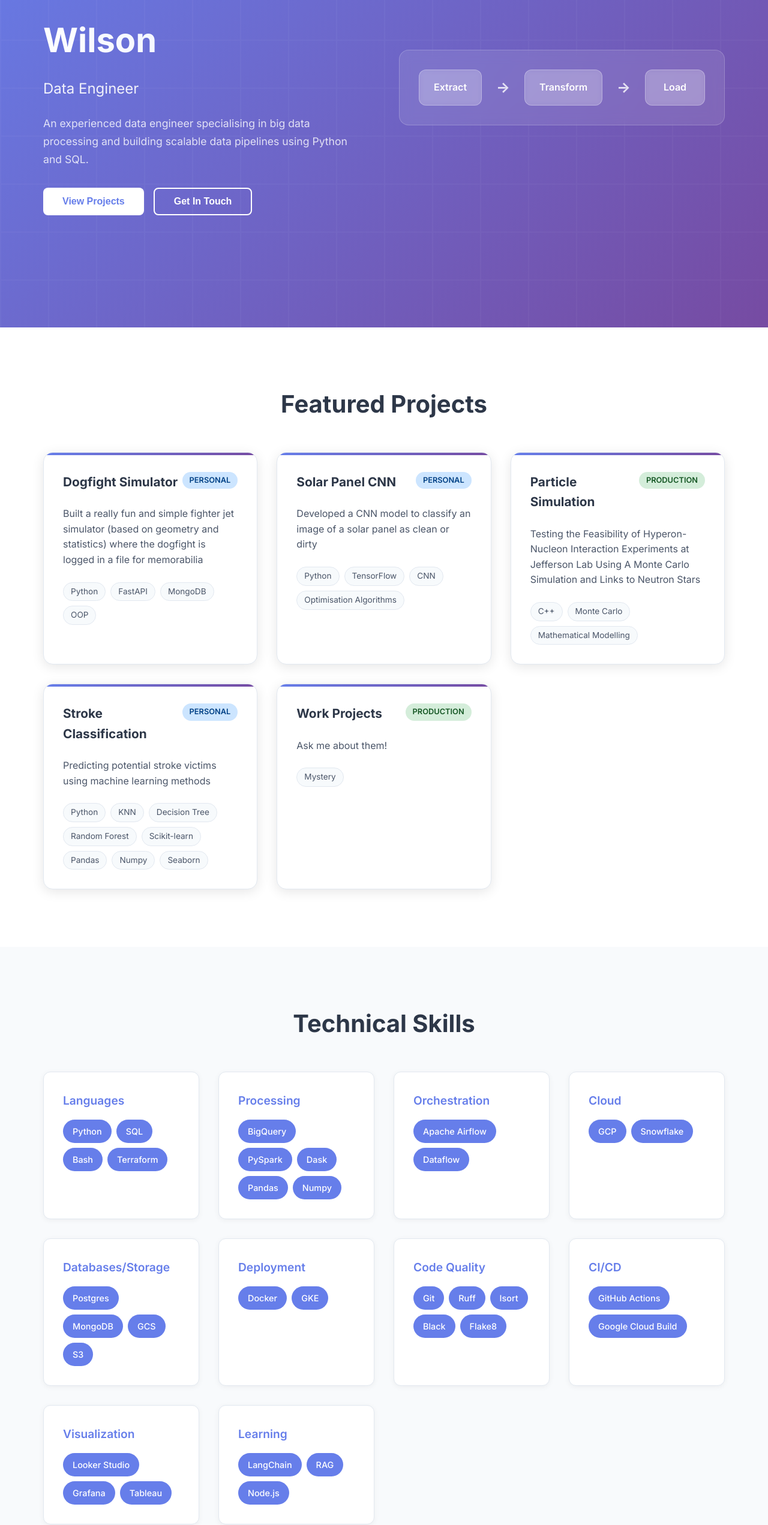
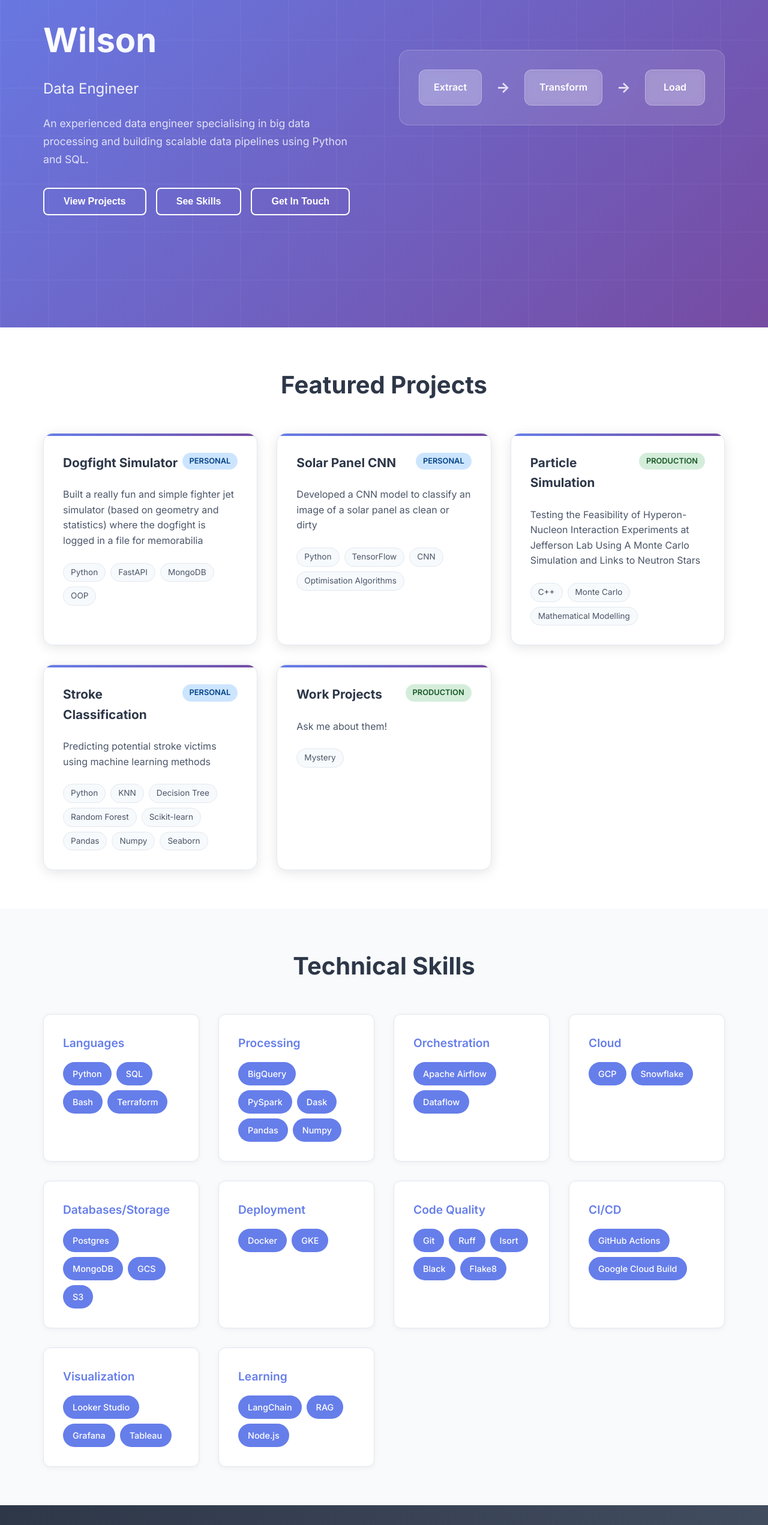
Before and after one commit to MattySanchez20/mattysanchez20.github.io, a React (Create React App) app in the folder my-app/: page / in a window 1280 px wide. Shown: the part 254-2797 px from the top of the page at 60% size. Built offline with nearby package versions, Linux system fonts and the light colour scheme.

Commit message:
rejig layout and add button

```diff
--- a/my-app/src/App.css
+++ b/my-app/src/App.css
@@ -154,9 +154,9 @@ body {
 
 /* Projects Section */
 .projects {
-  padding: 6rem 0;
+  padding: 4rem 0;
   background: white;
-  scroll-margin-top: 2rem;
+  scroll-margin-top: 0rem;
 }
 
 .projects h2 {
@@ -257,9 +257,9 @@ body {
 
 /* Skills Section */
 .skills {
-  padding: 6rem 0;
+  padding: 4rem 0;
   background: #f8fafc;
-  scroll-margin-top: 2rem;
+  scroll-margin-top: 0rem;
 }
 
 .skills h2 {
@@ -307,11 +307,11 @@ body {
 
 /* Contact Section */
 .contact {
-  padding: 6rem 0;
+  padding: 10rem 0;
   background: linear-gradient(135deg, #2d3748 0%, #4a5568 100%);
   color: white;
   text-align: center;
-  scroll-margin-top: 2rem;
+  scroll-margin-top: 0rem;
 }
 
 .contact h2 {
--- a/my-app/src/App.js
+++ b/my-app/src/App.js
@@ -62,7 +62,8 @@ function App() {
             <h2>Data Engineer</h2>
             <p>An experienced data engineer specialising in big data processing and building scalable data pipelines using Python and SQL.</p>
             <div className="hero-buttons">
-              <button className="btn-primary" onClick={() => scrollToSection('projects')}>View Projects</button>
+              <button className="btn-secondary" onClick={() => scrollToSection('projects')}>View Projects</button>
+              <button className="btn-secondary" onClick={() => scrollToSection('skills')}>See Skills</button>
               <button className="btn-secondary" onClick={() => scrollToSection('contact')}>Get In Touch</button>
             </div>
           </div>
```
